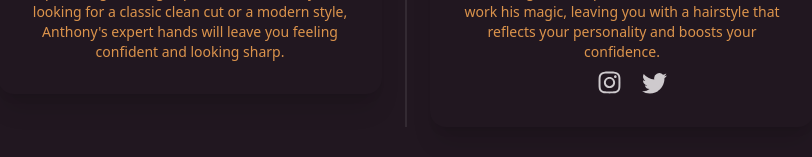
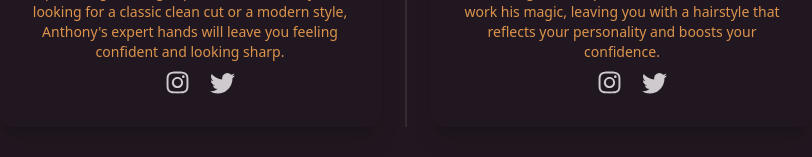
Before and after one commit to princessjenn/project-03, a React (Vite) app in the folder client/: page /barbers in a window 1280 px wide. Shown: the part 926-1083 px from the top of the page, without its empty margins (234-1046 px from the left). Built offline with nearby package versions, Linux system fonts and the light colour scheme.

Commit message:
ig and tw icons for Anthony Banks

```diff
--- a/client/src/pages/Barbers/index.jsx
+++ b/client/src/pages/Barbers/index.jsx
@@ -35,6 +35,15 @@ export default function Barbers() {
                 looking for a classic clean cut or a modern style, Anthony's
                 expert hands will leave you feeling confident and looking sharp.
               </p>
+              <div className="flex">
+                <span className="px-5">
+                  <FaInstagram size="25px"></FaInstagram>
+                </span>
+                <span>
+                  {" "}
+                  <BsTwitter size="25px"></BsTwitter>
+                </span>
+              </div>
             </div>
           </div>
         </div>
```
